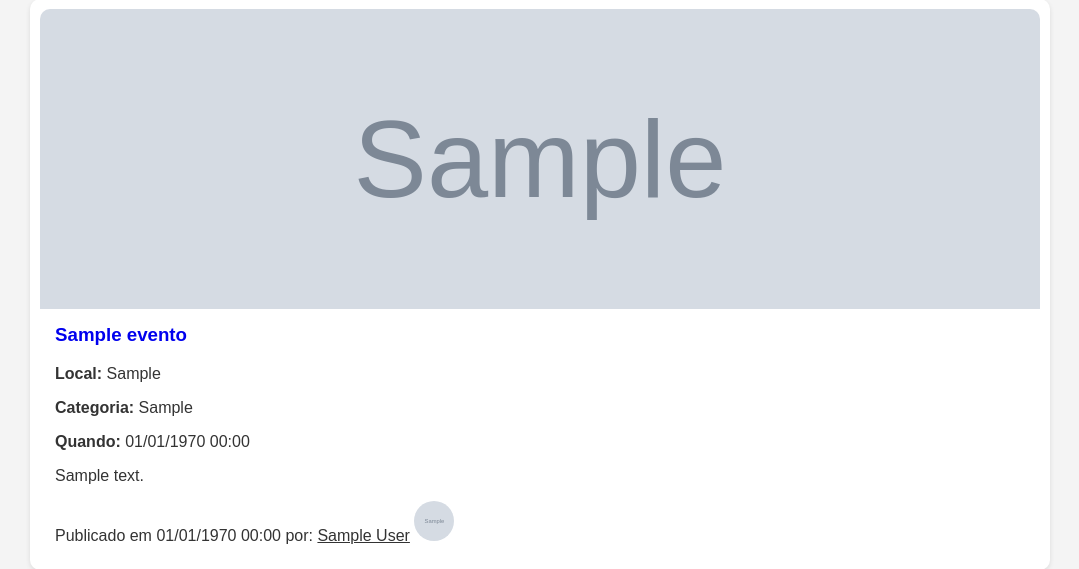
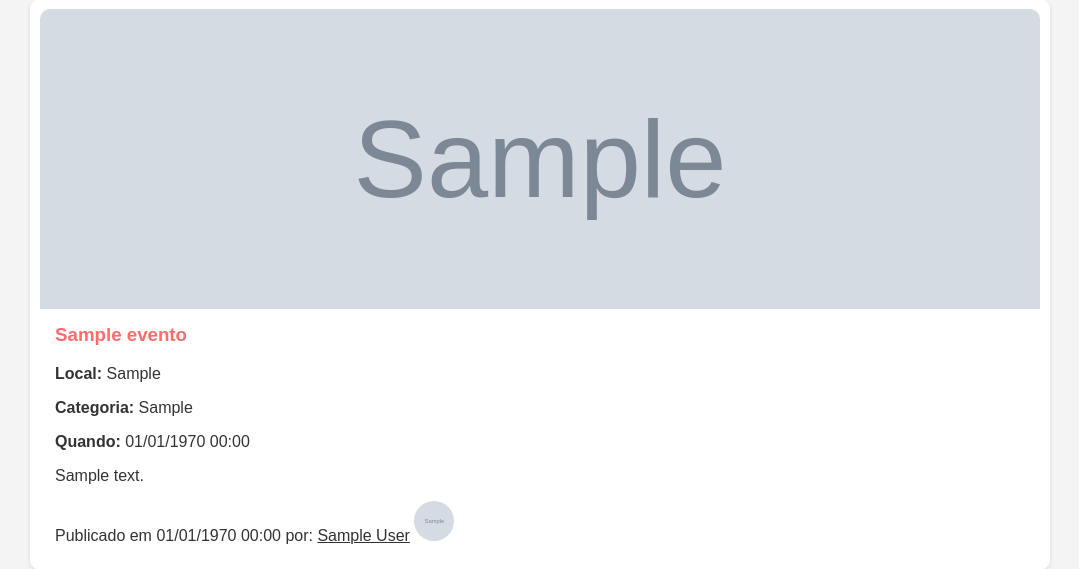
Before and after one commit to Organization-Fatec-Meets-Colin/Fatec_Meets_Web, a PHP site: page / in a window 1280 px wide. Shown: the part 170-739 px from the top of the page, without its empty margins (100-1179 px from the left). Run offline with PHP 8.4, Linux system fonts and the light colour scheme; data comes from the database, SQL or seed files in the repository; tables that the repository leaves empty or names only in its code hold one stand-in row (values such as "Sample post"); grey boxes marked "Sample" are stand-in pictures; some libraries are stand-ins or nearby versions.

Commit message:
[update] css dos posts
atualizando as cores do feed dos posts no modo escuro, no index.php

```diff
--- a/components/navbar.css
+++ b/components/navbar.css
@@ -44,6 +44,10 @@ button, .edit-btn {
 
 button:hover, .edit-btn:hover {
     background-color: var(--btn-hover);
+}
+
+.post-content a{
+    color: var(--primary-color);
 }
 
 /* Navbar Responsiva */
@@ -197,5 +201,5 @@ body.dark-mode .switch {
 }
 
 body.dark-mode .post{
-    background-color: #555;
+    background-color: #2a2a2a;
 }
--- a/index.php
+++ b/index.php
@@ -32,15 +32,18 @@ $eventos = $stmt->fetchAll(PDO::FETCH_ASSOC);
             <p style="text-align:center;">Nenhum evento ainda. Seja o primeiro a postar!</p>
         <?php else: ?>
             <?php foreach ($eventos as $evento): ?>
+                <!-- encontrou os posts -->
                 <div class="post">
                     <?php if ($evento['imagem']): ?>
 
+                        <!-- imagem do post -->
                         <a href="view/Evento.php?id=<?= $evento['id'] ?>">
                             <div class="post-image">
                                 <img src="<?= htmlspecialchars($evento['imagem']) ?>" alt="Imagem do evento">
                             </div>
                         </a>
                     <?php endif; ?>
+                    <!-- conteúdo do post -->
                     <div class="post-content">
                         <h3>
                             <a href="view/Evento.php?id=<?= $evento['id'] ?>">
```
